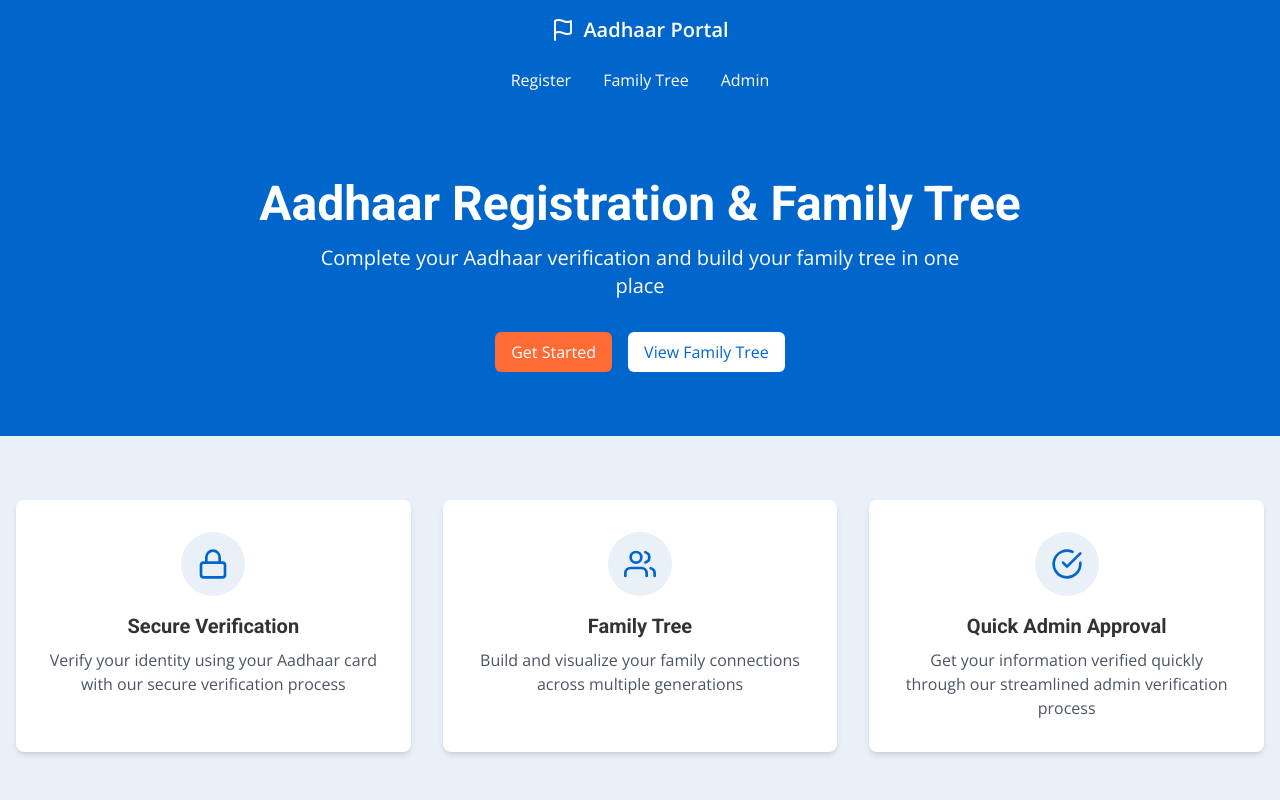
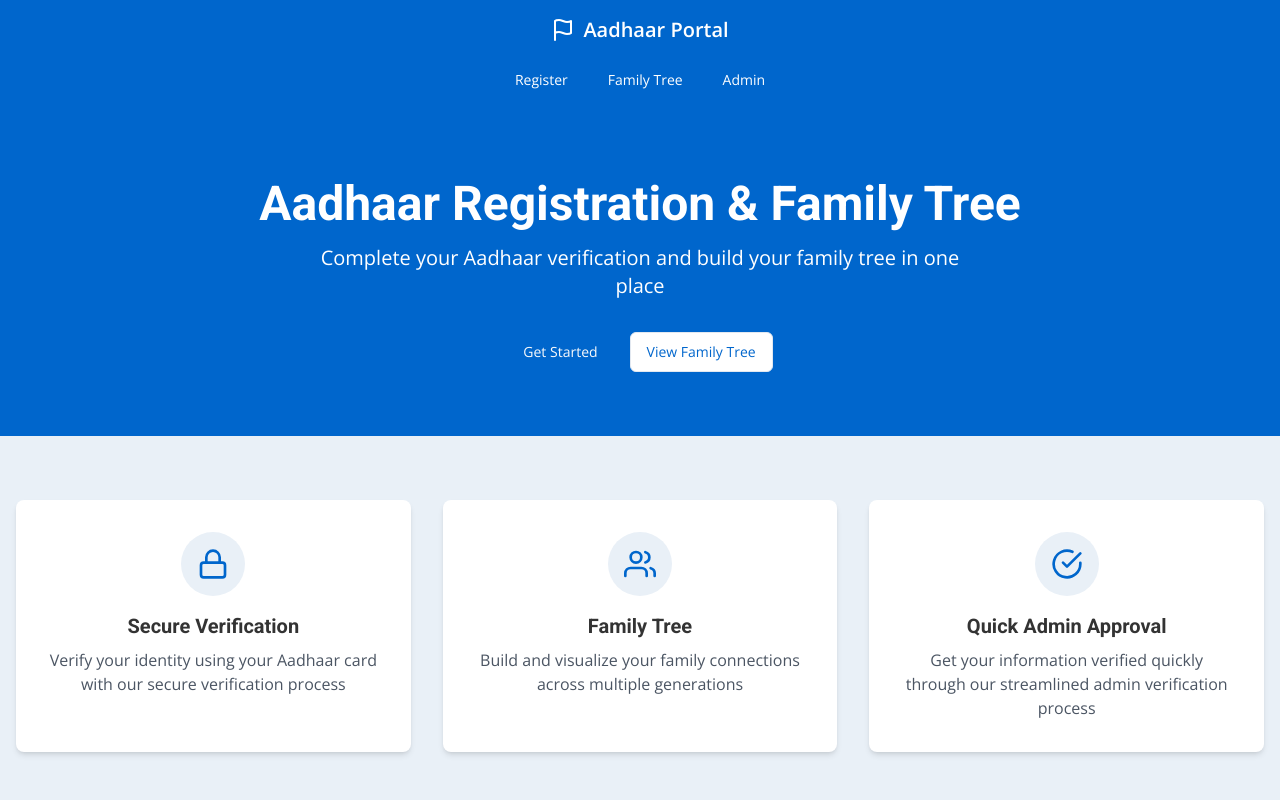
Before and after one commit to Jarvis-32/citizen-tree-verify, a React (Vite) app: page / in a window 1280 px wide. Shown: the top 800 px of the page. Built offline with nearby package versions, Linux system fonts and the light colour scheme.

Commit message:
Add UI components
Import UI components for navigation.

```diff
--- a/src/components/Navbar.jsx
+++ b/src/components/Navbar.jsx
@@ -1,6 +1,7 @@
 
 import React from 'react';
 import { Link } from 'react-router-dom';
+import { Button } from "@/components/ui/button.tsx";
 
 const Navbar = () => {
   return (
@@ -17,15 +18,15 @@ const Navbar = () => {
         </Link>
 
         <div className="flex flex-wrap justify-center gap-2 md:gap-4">
-          <Link to="/register" className="px-3 py-2 rounded hover:bg-blue-700 transition-colors">
-            Register
-          </Link>
-          <Link to="/family-tree" className="px-3 py-2 rounded hover:bg-blue-700 transition-colors">
-            Family Tree
-          </Link>
-          <Link to="/admin" className="px-3 py-2 rounded hover:bg-blue-700 transition-colors">
-            Admin
-          </Link>
+          <Button asChild variant="ghost" className="text-white hover:bg-blue-700">
+            <Link to="/register">Register</Link>
+          </Button>
+          <Button asChild variant="ghost" className="text-white hover:bg-blue-700">
+            <Link to="/family-tree">Family Tree</Link>
+          </Button>
+          <Button asChild variant="ghost" className="text-white hover:bg-blue-700">
+            <Link to="/admin">Admin</Link>
+          </Button>
         </div>
       </div>
     </nav>
--- a/src/pages/Index.jsx
+++ b/src/pages/Index.jsx
@@ -1,5 +1,6 @@
 
 import { Link } from 'react-router-dom';
+import { Button } from "@/components/ui/button.tsx";
 
 const Index = () => {
   return (
@@ -11,12 +12,12 @@ const Index = () => {
             Complete your Aadhaar verification and build your family tree in one place
           </p>
           <div className="flex flex-wrap justify-center gap-4">
-            <Link to="/register" className="btn btn-accent">
-              Get Started
-            </Link>
-            <Link to="/family-tree" className="btn bg-white text-aadhaar-primary hover:bg-gray-100">
-              View Family Tree
-            </Link>
+            <Button asChild variant="default" className="bg-aadhaar-accent hover:bg-orange-600">
+              <Link to="/register">Get Started</Link>
+            </Button>
+            <Button asChild variant="outline" className="bg-white text-aadhaar-primary hover:bg-gray-100">
+              <Link to="/family-tree">View Family Tree</Link>
+            </Button>
           </div>
         </div>
       </div>
```
